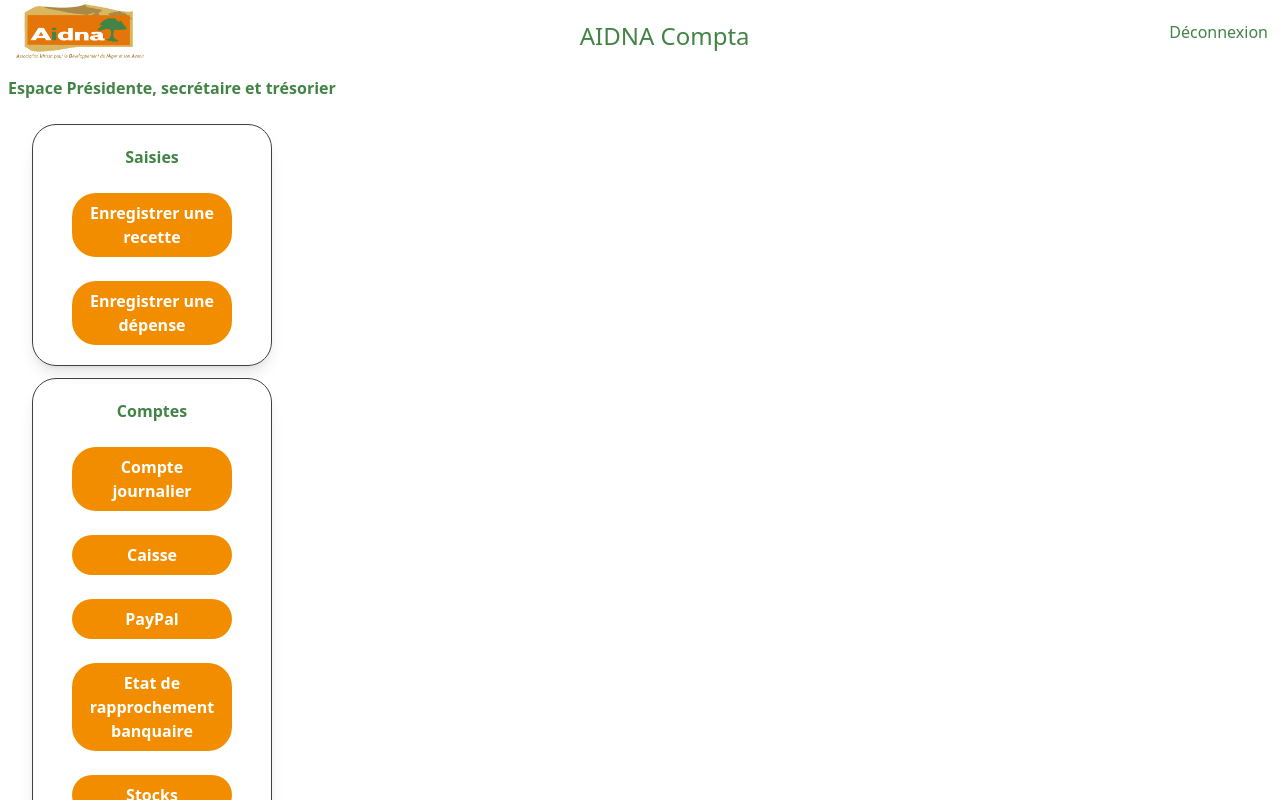
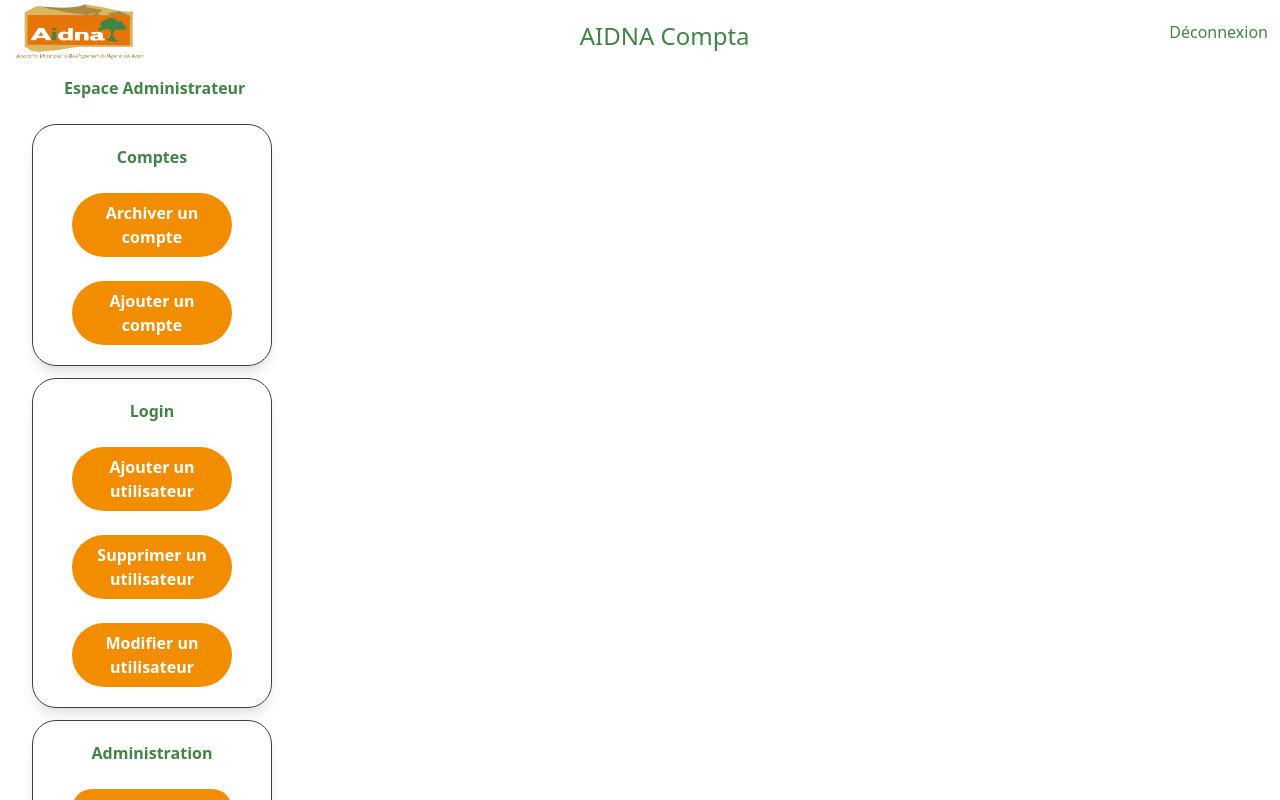
Before and after one commit to serpentaire/AIDNA-Compta, a React (Vite) app in the folder frontend/: page / in a window 1280 px wide. Shown: the top 800 px of the page. Built offline with nearby package versions, Linux system fonts and the light colour scheme.

Commit message:
creation de la sidebar administration

```diff
--- /dev/null
+++ b/frontend/src/components/sidebar/SideBarAdmin.jsx
@@ -0,0 +1,85 @@
+import React from "react";
+
+function SideBarAdmin() {
+  return (
+    <div className="sideBarAdmin">
+      <h1 className="rounded-3xl text-1xl text-center text-green font-semibold p-3 md:text-start md:pl-16">
+        Espace Administrateur
+      </h1>
+      {/* compte */}
+      <div className="md:w-60 md:w-56 border pt-2 pb-2 border-black hover:scale-105 duration-300 rounded-3xl shadow-lg lg:max-w-lg mt-3 mx-8">
+        <h2 className="rounded-3xl text-1xl text-center text-green font-semibold p-3">
+          Comptes
+        </h2>
+        <div className="flex flex-col mx-3">
+          <div className="flex flex-row justify-around items-center my-3">
+            <button
+              className="rounded-full p-2 bg-orange text-white font-bold w-3/4 md:w-3/4"
+              type="button"
+            >
+              Archiver un compte
+            </button>
+          </div>
+          <div className="flex flex-row justify-around items-center my-3">
+            <button
+              className="rounded-full p-2 bg-orange text-white font-bold w-3/4 md:w-3/4"
+              type="button"
+            >
+              Ajouter un compte
+            </button>
+          </div>
+        </div>
+      </div>
+      {/* login */}
+      <div className="md:w-60 md:w-56 border pt-2 pb-2 border-black hover:scale-105 duration-300 rounded-3xl shadow-lg lg:max-w-lg mt-3 mx-8">
+        <h2 className="rounded-3xl text-1xl text-center text-green font-semibold p-3">
+          Login
+        </h2>
+        <div className="flex flex-col mx-3">
+          <div className="flex flex-row justify-around items-center my-3">
+            <button
+              className="rounded-full p-2 bg-orange text-white font-bold w-3/4 md:w-3/4"
+              type="button"
+            >
+              Ajouter un utilisateur
+            </button>
+          </div>
+          <div className="flex flex-row justify-around items-center my-3">
+            <button
+              className="rounded-full p-2 bg-orange text-white font-bold w-3/4 md:w-3/4"
+              type="button"
+            >
+              Supprimer un utilisateur
+            </button>
+          </div>
+          <div className="flex flex-row justify-around items-center my-3">
+            <button
+              className="rounded-full p-2 bg-orange text-white font-bold w-3/4 md:w-3/4"
+              type="button"
+            >
+              Modifier un utilisateur
+            </button>
+          </div>
+        </div>
+      </div>
+      {/* Administration */}
+      <div className="md:w-60 md:w-56 border pt-2 pb-2 border-black hover:scale-105 duration-300 rounded-3xl shadow-lg lg:max-w-lg mt-3 mx-8">
+        <h2 className="rounded-3xl text-1xl text-center text-green font-semibold p-3">
+          Administration
+        </h2>
+        <div className="flex flex-col mx-3">
+          <div className="flex flex-row justify-around items-center my-3">
+            <button
+              className="rounded-full p-2 bg-orange text-white font-bold w-3/4 md:w-3/4"
+              type="button"
+            >
+              Bose de données
+            </button>
+          </div>
+        </div>
+      </div>
+    </div>
+  );
+}
+
+export default SideBarAdmin;
--- a/frontend/src/pages/Home.jsx
+++ b/frontend/src/pages/Home.jsx
@@ -1,7 +1,8 @@
 // import SideBarAdherent from "@components/sidebar/SideBarAdherent";
 // import SideBarMembreEquipe from "@components/sidebar/SideBarMembreEquipe";
 // import SideBarMembreBureau from "@components/sidebar/SideBarMembreBureau";
-import SideBarTresorier from "@components/sidebar/SideBarTresorier";
+// import SideBarTresorier from "../components/sidebar/SideBarTresorier";
+import SideBarAdmin from "../components/sidebar/SideBarAdmin";
 
 export default function Home() {
   return (
@@ -9,7 +10,8 @@ export default function Home() {
       {/* <SideBarAdherent /> */}
       {/* <SideBarMembreEquipe /> */}
       {/* <SideBarMembreBureau /> */}
-      <SideBarTresorier />
+      {/* <SideBarTresorier /> */}
+      <SideBarAdmin />
     </div>
   );
 }
```
